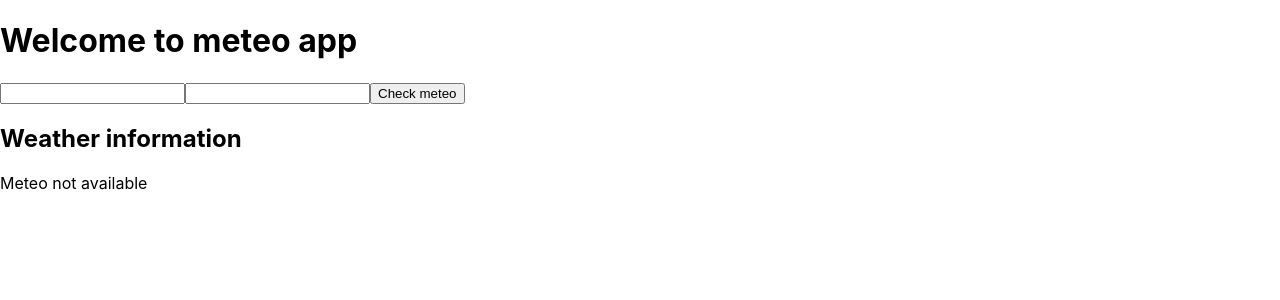
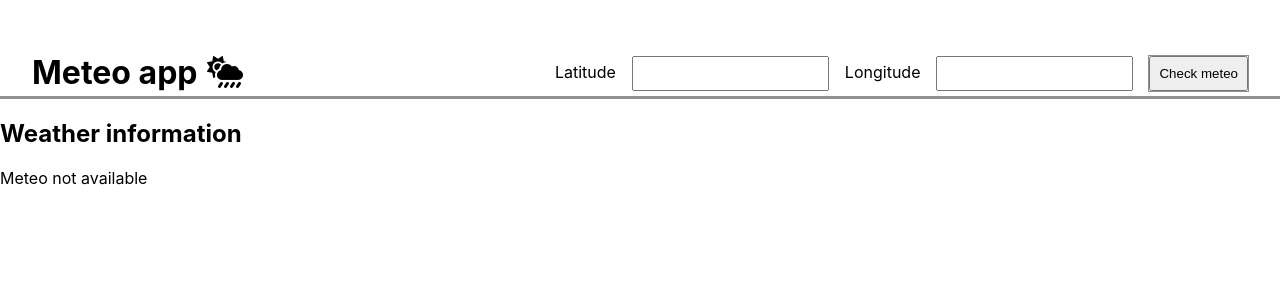
Before and after one commit to uzairsaid/ReactExericise, a React (Create React App) app: page / in a window 1280 px wide. Shown: the top 300 px of the page. Built offline with nearby package versions, Linux system fonts and the light colour scheme.

Commit message:
Added style in header

```diff
--- a/public/index.html
+++ b/public/index.html
@@ -15,6 +15,8 @@
       user's mobile device or desktop. See https://developers.google.com/web/fundamentals/web-app-manifest/
     -->
     <link rel="manifest" href="%PUBLIC_URL%/manifest.json" />
+    <link rel="stylesheet" href="https://cdnjs.cloudflare.com/ajax/libs/font-awesome/6.0.0-beta3/css/all.min.css"  crossorigin="anonymous">
+
     <!--
       Notice the use of %PUBLIC_URL% in the tags above.
       It will be replaced with the URL of the `public` folder during the build.
--- a/src/components/Header.js
+++ b/src/components/Header.js
@@ -1,10 +1,11 @@
 import React, { useContext } from "react";
 import { useState ,useEffect} from "react";
 import { WeatherContext } from "../contexts/DataContext";
+import '../style/header.scss';
 
 function Header(){
     const {setData} = useContext(WeatherContext);
-    const text = "Welcome to meteo app";
+    const text = "Meteo app";
     const [latitude, setLatitude] = useState(0);
     const [longitude, setLongitude] = useState(0);
     const {loading, setLoading} = useContext(WeatherContext);
@@ -58,15 +59,20 @@ function Header(){
 
 
     return (
-       <div>
-            <h1>{text}</h1>
+       <div className="header">
+            <div className="header-title">
+                <h1>{text} <i className="fa-solid fa-cloud-sun-rain"></i> </h1>
+            </div>
 
-            <form onSubmit={handleSubmit}>
-                <input type="text" name="latitude" className="latitude-input" onChange={handleLatitudeChange}/>
-                <input type="text" name="longitude" className="longitude-input" onChange={handleLongitudeChange}/>
-                <button type="submit">Check meteo </button>
-
-            </form>
+            <div className="header-form">
+                <form onSubmit={handleSubmit}>
+                    <label>Latitude</label>
+                    <input type="text" name="latitude" className="latitude-input" onChange={handleLatitudeChange}/>
+                    <label>Longitude</label>
+                    <input type="text" name="longitude" className="longitude-input" onChange={handleLongitudeChange}/>
+                    <button type="submit" className="validation-btn">Check meteo </button>
+                </form>
+            </div>
 
        </div>
     );
--- /dev/null
+++ b/src/style/header.scss
@@ -0,0 +1,28 @@
+$primary-color: rgba(70, 71, 70, 0.6);
+.header {
+    display: flex;
+    flex-direction: row;
+    justify-content: space-between;
+    justify-items: center;
+    padding: 2rem;
+    border-bottom: solid 0.2rem $primary-color;
+    height: 2rem;
+    .header-form{
+        margin-top: 1.5rem;
+    }
+}
+.longitude-input, .latitude-input {
+    margin-right: 1rem;
+    margin-left: 1rem;
+}
+
+.validation-btn , .longitude-input, .latitude-input{
+    padding: 0.5rem;
+}
+.validation-btn {
+    cursor: pointer;
+    outline: 0.1rem solid $primary-color;
+    &:hover{
+        background-color: $primary-color;
+    }
+}
```
